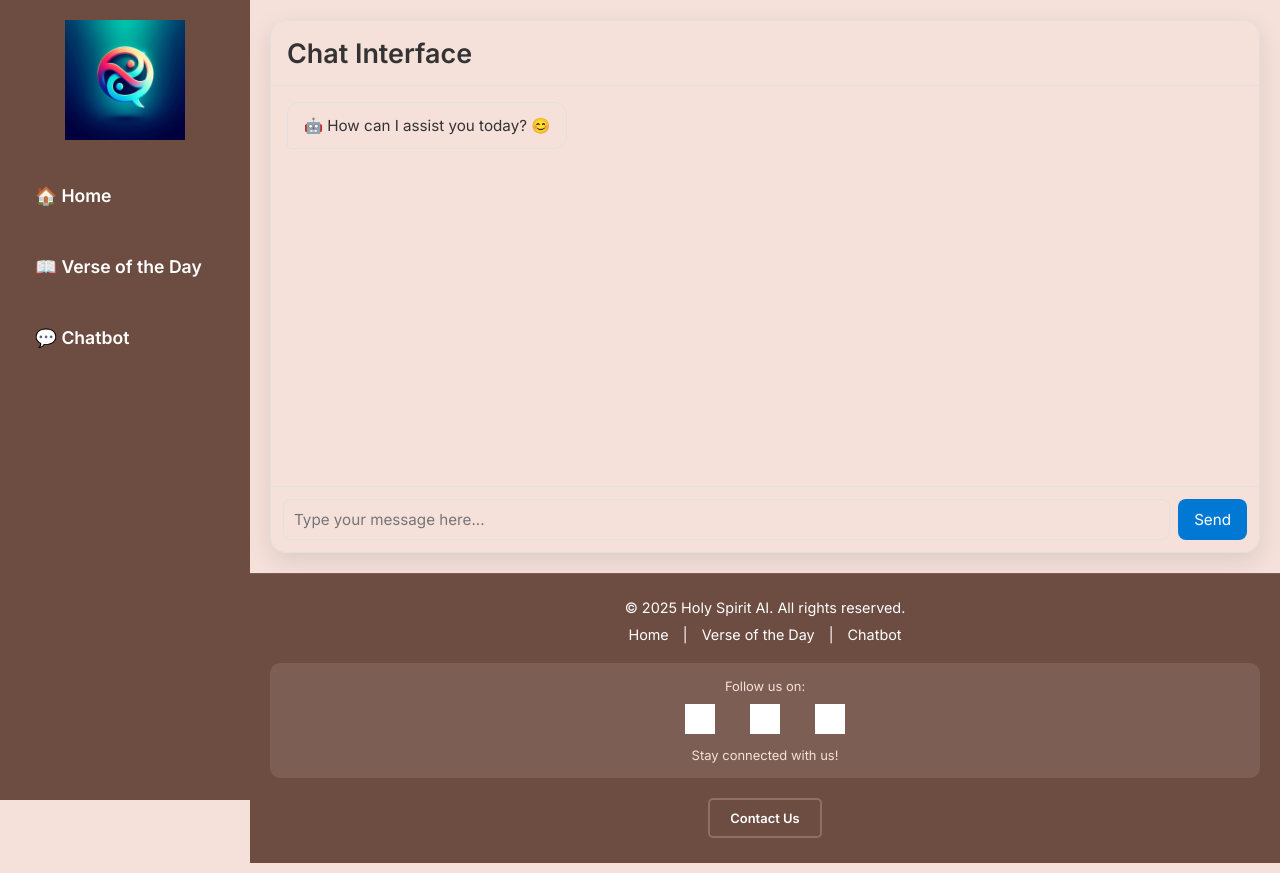
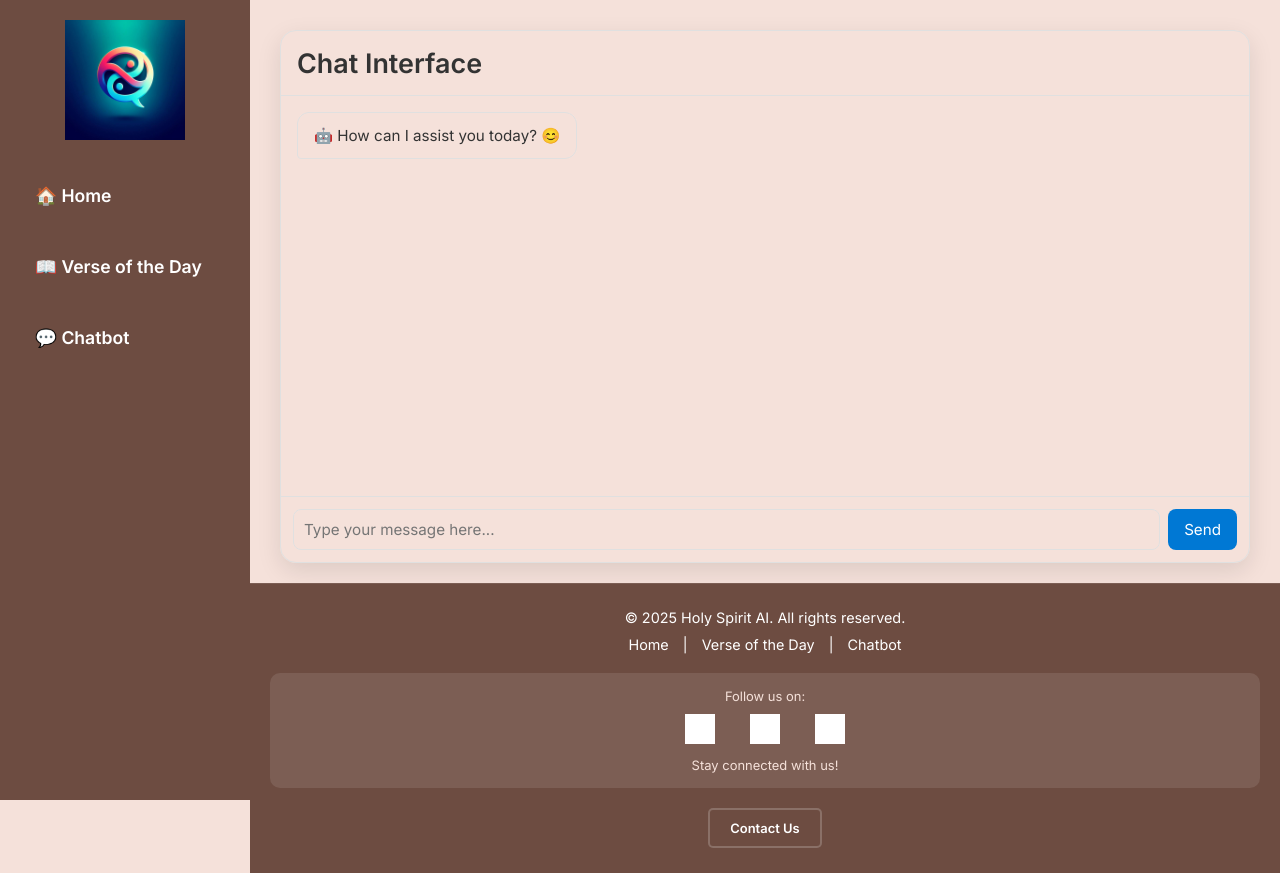
Before and after one commit to Lebohang1821/VerseChat, a Flask app: page /chatbot in a window 1280 px wide. Run offline with Flask 3, Linux system fonts and the light colour scheme; grey boxes are pictures that could not be loaded.

Commit message:
Refactor chat interface layout with a new wrapper for improved styling and alignment

```diff
--- a/templates/chatbot.html
+++ b/templates/chatbot.html
@@ -10,7 +10,14 @@
     background: transparent;
   }
 
-  /* Chat Container */
+  .chat-wrapper {
+    display: flex;
+    justify-content: center; /* Centers horizontally */
+    align-items: center; /* Centers vertically (optional) */
+    min-height: 50vh; /* Ensures the wrapper takes the full viewport height */
+    padding: 10px; /* Adds some spacing around the chat container */
+  }
+
   .chat-container {
     width: 1000px;
     max-width: 100%;
@@ -22,6 +29,7 @@
     flex-direction: column;
     font-family: "Segoe UI", Tahoma, Geneva, Verdana, sans-serif;
     background: transparent;
+    margin-bottom: -10px;
   }
 
   /* Chat Header */
@@ -150,6 +158,7 @@
     }
   }
 </style>
+<div class="chat-wrapper">
   <div class="chat-container">
     <div class="chat-header">
       <h1>Chat Interface</h1>
@@ -170,5 +179,6 @@
       <button onclick="sendMessage()">Send</button>
     </div>
   </div>
+</div>
 <script src="{{ url_for('static', filename='script.js') }}"></script>
 {% endblock %}
```
Lines whose indentation alone changed are shown as unchanged.
